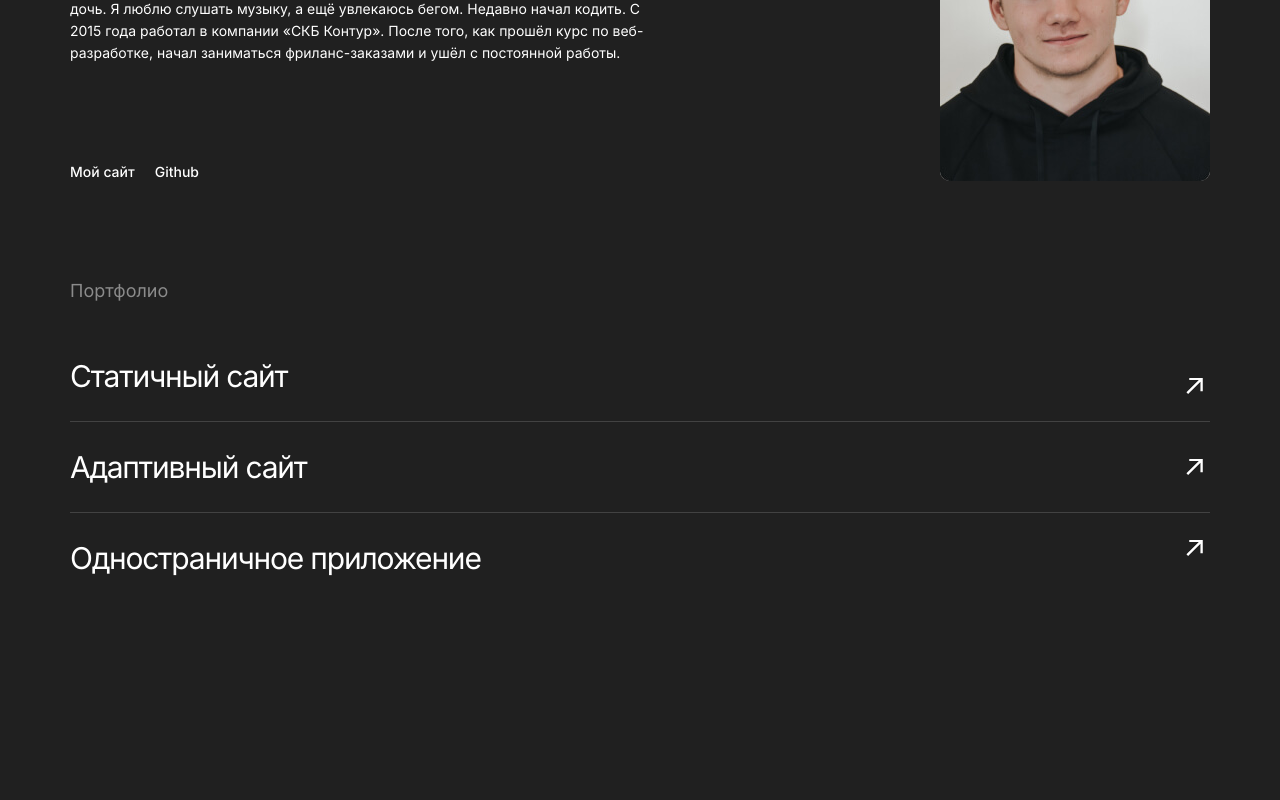
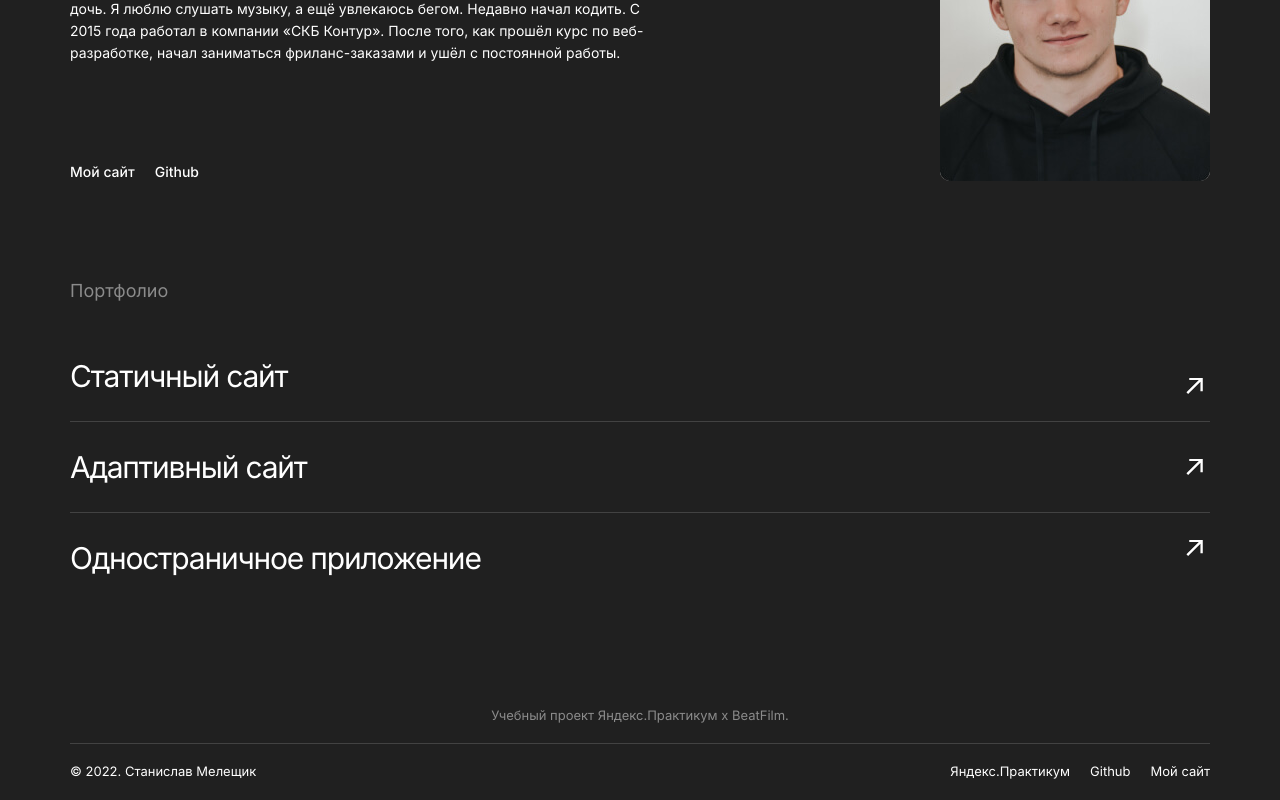
Before and after one commit to StMelik/movies-explorer-frontend, a React (Create React App) app: page / in a window 1280 px wide. Shown: the part 1683-2483 px from the top of the page. Before the commit the page ends 2391 px from the top, so only its background shows below. Built offline with nearby package versions, Linux system fonts and the light colour scheme.

Commit message:
feat: сверстать футер

```diff
--- a/src/components/Footer/Footer.css
+++ b/src/components/Footer/Footer.css
@@ -0,0 +1,22 @@
+.footer {
+    font-size: 13px;
+}
+
+.footer__text {
+    color: #8b8b8b;
+    text-align: center;
+    padding-bottom: 20px;
+    border-bottom: 1px solid #424242;
+}
+
+.footer__wrapper {
+    padding: 20px 0;
+    display: flex;
+    justify-content: space-between;
+    column-gap: 50px;
+}
+
+.footer__links {
+    display: flex;
+    column-gap: 20px;
+}
--- a/src/components/Footer/Footer.jsx
+++ b/src/components/Footer/Footer.jsx
@@ -3,7 +3,17 @@ import './Footer.css';
 function Footer() {
   return (
     <footer className="footer">
-
+      <div className="container footer__container">
+        <p className="footer__text">Учебный проект Яндекс.Практикум х BeatFilm.</p>
+        <div className="footer__wrapper">
+          <p className="footer__copyright">© 2022. Станислав Мелещик</p>
+          <ul className="footer__links">
+            <li><a className="footer__link" href="https://practicum.yandex.ru/" target="_blank">Яндекс.Практикум</a></li>
+            <li><a className="footer__link" href="https://github.com/StMelik" target="_blank">Github</a></li>
+            <li><a className="footer__link" href="https://stmelik.ru/" target="_blank">Мой сайт</a></li>
+          </ul>
+        </div>
+      </div>
     </footer>
   );
 }
--- a/src/pages/Main/Main.jsx
+++ b/src/pages/Main/Main.jsx
@@ -3,6 +3,7 @@ import NavTab from '../../components/NavTab/NavTab'
 import AboutProject from '../../components/AboutProject/AboutProject'
 import Techs from '../../components/Techs/Techs'
 import AboutMe from '../../components/AboutMe/AboutMe'
+import Footer from '../../components/Footer/Footer'
 
 function Main() {
   return (
@@ -12,6 +13,7 @@ function Main() {
       <AboutProject />
       <Techs />
       <AboutMe />
+      <Footer />
     </div>
   );
 }
```
